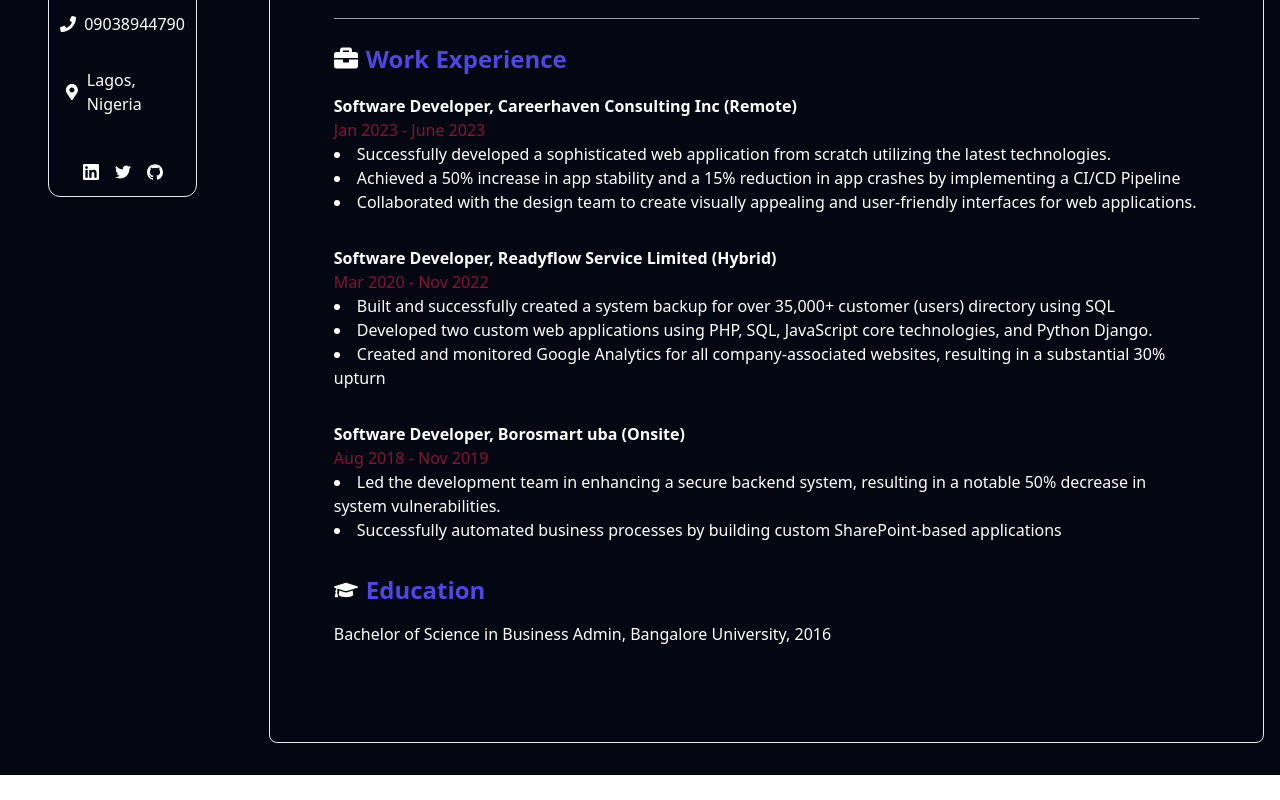
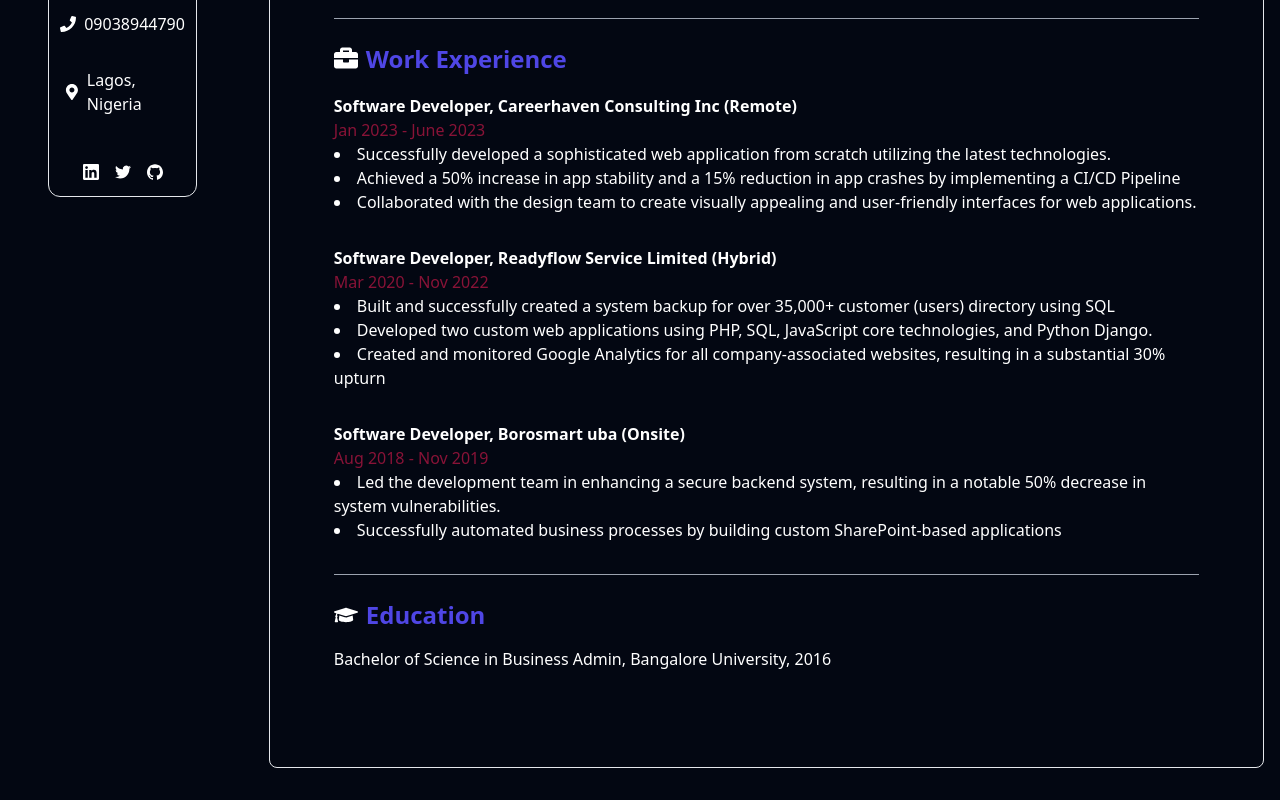
Before and after one commit to BisiOlaYemi/Yemi, a React (Create React App) app: page / in a window 1280 px wide. Shown: the part 430-1230 px from the top of the page. Before the commit the page ends 1205 px from the top, so only its background shows below. Built offline with nearby package versions, Linux system fonts and the light colour scheme.

Commit message:
Added new update to Portfolio

```diff
--- a/src/components/Files/Contact.jsx
+++ b/src/components/Files/Contact.jsx
@@ -85,7 +85,7 @@ const Contact = () => {
           />
           <button
             type="submit"
-            className="px-4 py-2 text-white bg-indigo-800 rounded-md hover:bg-gray-800 focus:outline-none focus:border-indigo-800"
+            className="px-4 py-2 text-white bg-indigo-800 font-semibold rounded-md hover:bg-green-800 focus:outline-none focus:border-indigo-800"
           >
             Send Message
           </button>
--- a/src/components/Files/Resume.jsx
+++ b/src/components/Files/Resume.jsx
@@ -73,7 +73,7 @@ const Resume = () => {
 
         </ul>
       </div>
-
+      <hr className="border-t-1 border-gray-400 w-full mx-auto my-4 mb-6" />
       <div className="mb-8">
         <div className="thread" />
         <h2 className="text-2xl font-bold mb-4 relative z-10">
```
